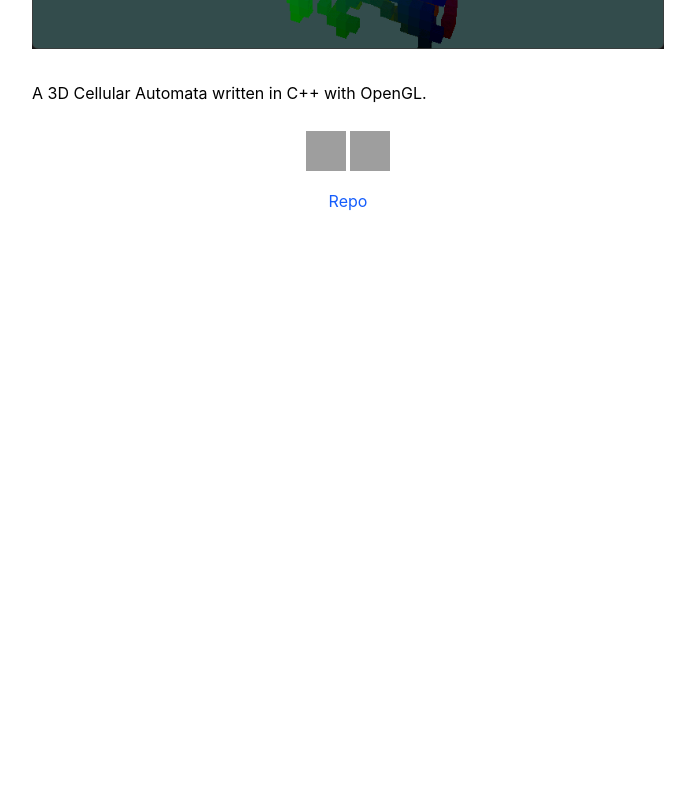
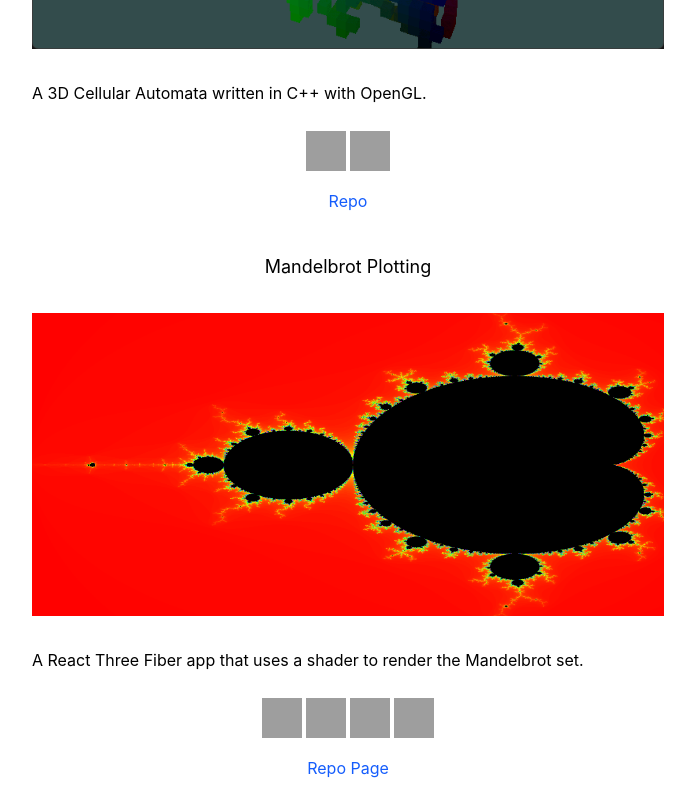
Before and after one commit to TomCP20/TomCP20.github.io, a React (Vite) app: page / in a window 1280 px wide. Shown: the part 8657-9457 px from the top of the page, without its empty margins (292-987 px from the left). Before the commit the page ends 8890 px from the top, so only its background shows below. Built offline with nearby package versions, Linux system fonts and the light colour scheme; grey boxes are pictures that could not be loaded.

Commit message:
added Mandelbrot

```diff
--- a/src/App.tsx
+++ b/src/App.tsx
@@ -138,6 +138,16 @@ export default function App() {
       >
         A 3D Cellular Automata written in C++ with OpenGL.
       </Project>
+
+      <Project
+        title='Mandelbrot Plotting'
+        image='/Mandelbrot.png'
+        repoTo='https://github.com/TomCP20/Mandelbrot-Plotting'
+        pageTo='https://tomcp20.github.io/Mandelbrot-Plotting/'
+        icons={['React', 'TypeScript', 'Tailwind CSS', 'Three.js']}
+      >
+        A React Three Fiber app that uses a shader to render the Mandelbrot set.
+      </Project>
     </>
   )
 }
```
Also changed, not shown: public/Mandelbrot.png (added).
